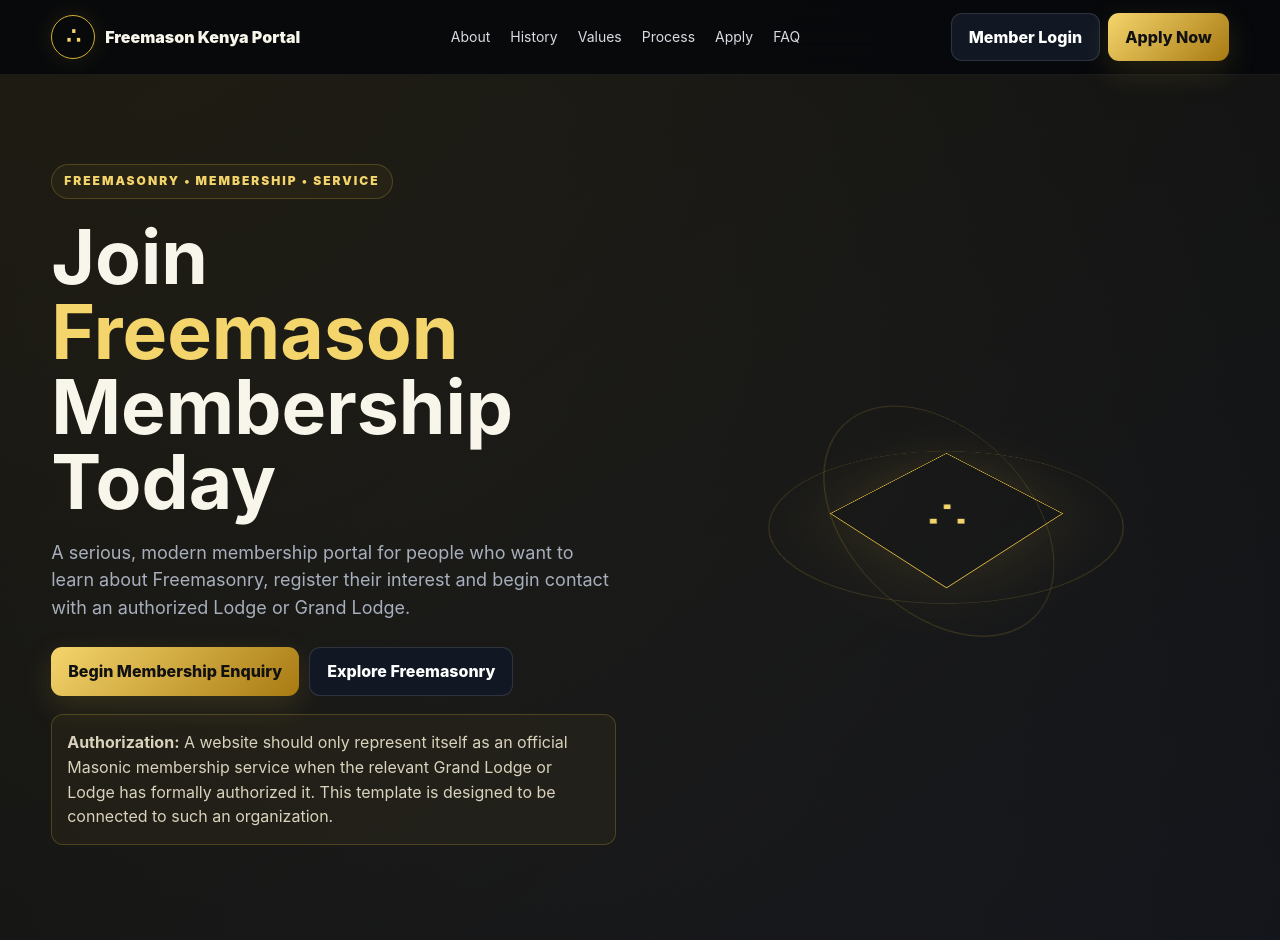
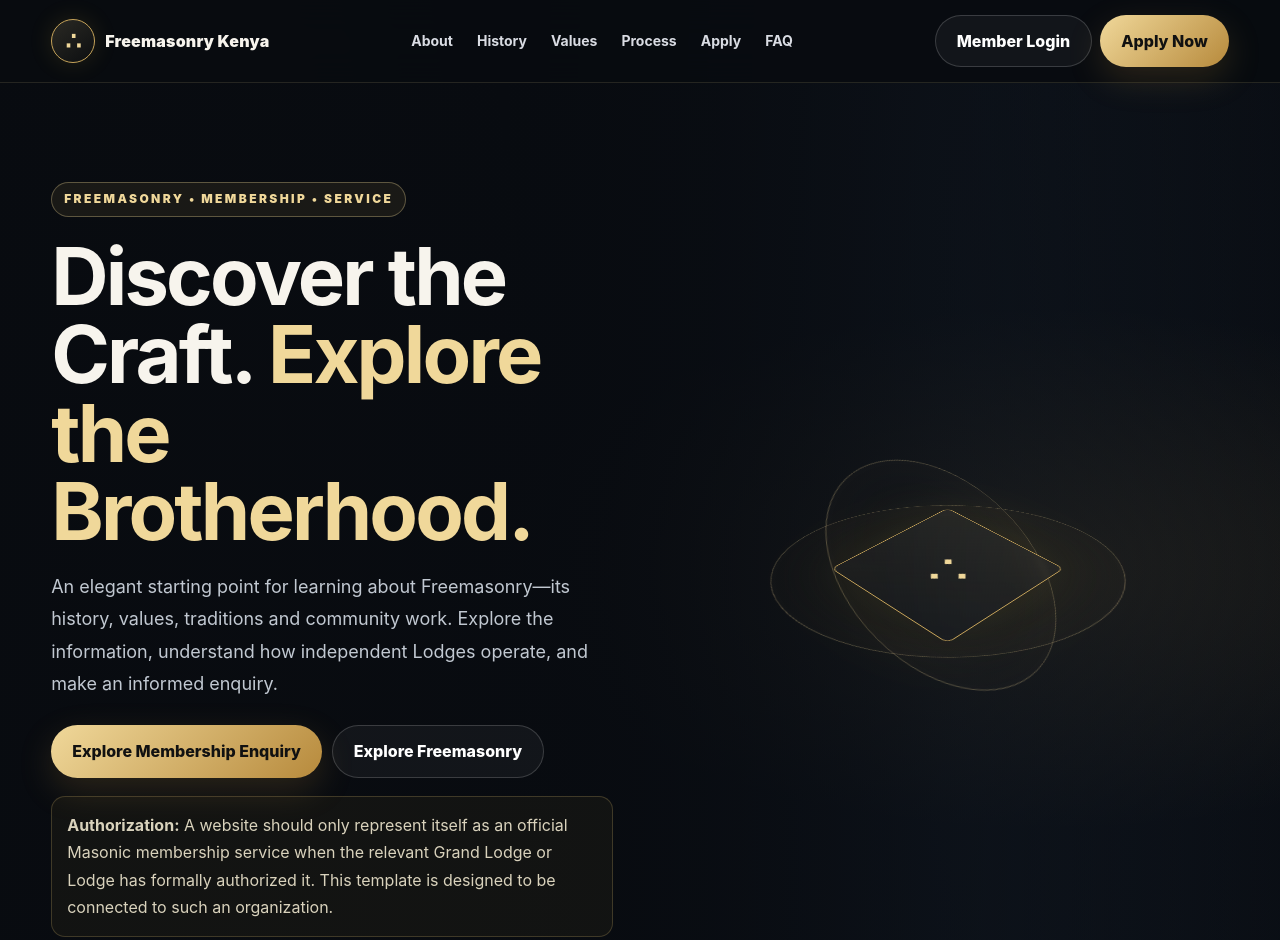
Before and after one commit to Trust254/Freemason, a plain HTML site: page index.html in a window 1280 px wide. Shown: the top 940 px of the page. Drawn offline with Linux system fonts and the light colour scheme; a script that the page names is missing.

Commit message:
Refresh Freemasonry Kenya public website design

```diff
--- a/index.html
+++ b/index.html
@@ -3,14 +3,14 @@
 <head>
 <meta charset="utf-8">
 <meta name="viewport" content="width=device-width,initial-scale=1">
-<meta name="description" content="Freemason Kenya Portal — learn about Freemasonry, submit a membership enquiry and securely track your application in Kenya.">
+<meta name="description" content="Explore Freemasonry in Kenya: history, principles, frequently asked questions and a transparent membership enquiry portal.">
 <meta name="theme-color" content="#080c13">
 <meta name="robots" content="index,follow">
 <meta property="og:title" content="Freemason Kenya Portal">
 <meta property="og:description" content="Freemasonry information and membership enquiries in Kenya.">
 <link rel="manifest" href="/manifest.webmanifest">
 <link rel="icon" href="/icon.svg" type="image/svg+xml">
-<title>Freemason Kenya Portal | Membership Enquiries</title>
+<title>Freemasonry Kenya | History, Principles & Membership Enquiries</title>
 <style>
 :root{--bg:#05070b;--panel:#0e1520;--panel2:#141d2a;--gold:#d4af37;--gold2:#f4d56c;--text:#f8f5ea;--muted:#a7afbc;--line:rgba(212,175,55,.25);--green:#35d39e;--red:#ff7373;--shadow:0 25px 70px rgba(0,0,0,.48)}
 *{box-sizing:border-box}html{scroll-behavior:smooth}body{margin:0;background:radial-gradient(circle at 12% 0,rgba(212,175,55,.12),transparent 28%),radial-gradient(circle at 90% 18%,rgba(70,90,170,.13),transparent 30%),var(--bg);color:var(--text);font-family:Inter,Arial,sans-serif;line-height:1.55}a{text-decoration:none;color:inherit}button,input,select,textarea{font:inherit}button{cursor:pointer}
@@ -34,12 +34,47 @@ footer{padding:55px 0;border-top:1px solid rgba(255,255,255,.07);color:var(--mut
 @keyframes spin{to{transform:rotateX(65deg) rotateZ(360deg)}}@keyframes float{50%{transform:rotateX(55deg) rotateZ(45deg) translateY(-18px)}}@keyframes pulse{50%{transform:scale(1.8);opacity:.5}}
 @media(max-width:900px){.hero-grid,.info-grid{grid-template-columns:1fr}.cards{grid-template-columns:1fr 1fr}.steps{grid-template-columns:1fr 1fr}.links,.navbtns{display:none}.menu{display:block}.kpis{grid-template-columns:1fr 1fr}}
 @media(max-width:600px){.cards,.grid,.kpis,.steps{grid-template-columns:1fr}.hero{padding:55px 0}.scene{height:330px}.r1{width:250px;height:250px}.r2{width:190px;height:190px}.cube{width:120px;height:120px}.head h2{font-size:33px}table{display:block;overflow:auto;white-space:nowrap}}
+
+/* 2026 visual refresh */
+:root{--bg:#080b10;--panel:#101925;--panel2:#172333;--gold:#c7a45a;--gold2:#f0d89a;--text:#f7f4ed;--muted:#b1bac7;--line:rgba(210,179,111,.24)}
+body{background:radial-gradient(ellipse at 75% 8%,rgba(56,83,116,.22),transparent 34%),radial-gradient(ellipse at 10% 22%,rgba(176,137,65,.13),transparent 30%),#080b10}
+header{background:rgba(8,11,16,.92);border-bottom-color:rgba(240,216,154,.13)}
+.nav{height:82px}.brand{letter-spacing:.2px}.mark{background:linear-gradient(145deg,rgba(240,216,154,.15),rgba(199,164,90,.02));font-size:25px}
+.links{gap:24px}.links a{font-weight:650;transition:color .2s}
+main{padding-top:82px}.hero{min-height:760px;position:relative}
+.hero:before{content:"";position:absolute;inset:0;background:linear-gradient(90deg,rgba(8,11,16,.98) 0%,rgba(8,11,16,.88) 48%,rgba(8,11,16,.3) 100%),radial-gradient(ellipse at 82% 50%,rgba(196,158,82,.16),transparent 38%);pointer-events:none}
+.hero-grid{position:relative;z-index:1;gap:54px}
+h1{font-size:clamp(46px,6.2vw,82px);letter-spacing:-2.8px;line-height:.99;max-width:720px}
+.hero p{max-width:610px;font-size:18px;line-height:1.8;color:#c1c8d1}
+.eyebrow{background:rgba(199,164,90,.09);border-color:rgba(240,216,154,.32);letter-spacing:2.4px}
+.btn{border-radius:999px;padding:13px 21px}.gold{background:linear-gradient(135deg,#f0d89a,#b78a3c);box-shadow:0 12px 35px rgba(183,138,60,.2)}
+.dark{background:rgba(255,255,255,.045);border-color:rgba(255,255,255,.17)}
+.scene{height:500px}.ring{border-color:rgba(240,216,154,.3);box-shadow:0 0 70px rgba(199,164,90,.04) inset}.cube{border-radius:8px;background:linear-gradient(145deg,rgba(240,216,154,.08),rgba(255,255,255,.015));backdrop-filter:blur(3px)}
+section{padding:100px 0}.head{margin-bottom:50px}.head h2{font-size:clamp(32px,4vw,48px);letter-spacing:-1.3px}.head p{font-size:16px;line-height:1.8}
+.card{background:linear-gradient(145deg,rgba(20,31,45,.95),rgba(12,18,27,.94));border-color:rgba(240,216,154,.17);border-radius:22px;padding:30px;box-shadow:0 18px 55px rgba(0,0,0,.2)}
+.card:hover{transform:translateY(-7px);border-color:rgba(240,216,154,.48);box-shadow:0 24px 65px rgba(0,0,0,.32)}
+.card h3{font-size:20px;letter-spacing:-.3px}.card p{line-height:1.75}
+.icon{width:54px;height:54px;border:1px solid rgba(240,216,154,.24);border-radius:16px;display:grid;place-items:center;background:rgba(199,164,90,.08);font-size:27px}
+.panel,.form{background:linear-gradient(145deg,rgba(17,26,39,.98),rgba(10,16,24,.98));border-color:rgba(240,216,154,.2);border-radius:24px}
+.form{padding:clamp(22px,4vw,42px)}
+input,select,textarea{background:#0a111a;border-color:#354153;border-radius:12px;padding:14px}
+input:focus,select:focus,textarea:focus{border-color:#e2c27f;box-shadow:0 0 0 3px rgba(226,194,127,.1)}
+.notice{border-radius:14px;line-height:1.7}
+.steps .step{background:linear-gradient(145deg,rgba(255,255,255,.055),rgba(255,255,255,.015));border-color:rgba(240,216,154,.17);padding:24px 16px}
+.step h4{font-size:15px}.num{background:linear-gradient(145deg,#f0d89a,#b78a3c);box-shadow:0 8px 22px rgba(183,138,60,.2)}
+.faq details{background:linear-gradient(145deg,#121d2a,#0d141e);border-color:rgba(240,216,154,.17);padding:20px 22px}
+.faq summary{font-size:16px}.faq p{line-height:1.8}
+footer{background:rgba(0,0,0,.16);padding:65px 0}
+.disclaimer{line-height:1.8}
+@media(max-width:900px){.hero{min-height:auto;padding:75px 0 55px}.hero:before{background:radial-gradient(ellipse at 70% 25%,rgba(196,158,82,.12),transparent 48%)}.hero-grid{gap:15px}.scene{height:340px}}
+@media(max-width:600px){.nav{height:70px}.brand{font-size:13px}.mark{width:38px;height:38px}.hero{padding:52px 0 30px}h1{letter-spacing:-1.8px}.hero p{font-size:16px}.actions .btn{width:100%}section{padding:72px 0}.card{padding:24px}.head{margin-bottom:34px}}
+
 </style>
 </head>
 <body>
 <header>
 <div class="container nav">
-<a class="brand" href="#home"><span class="mark">∴</span><span>Freemason Kenya Portal</span></a>
+<a class="brand" href="#home"><span class="mark">∴</span><span>Freemasonry Kenya</span></a>
 <nav class="links"><a href="#about">About</a><a href="#history">History</a><a href="#values">Values</a><a href="#process">Process</a><a href="#apply">Apply</a><a href="#faq">FAQ</a></nav>
 <div class="navbtns"><button class="btn dark" onclick="openLogin()">Member Login</button><a class="btn gold" href="#apply">Apply Now</a></div>
 <button class="menu" onclick="document.getElementById('mobile').classList.toggle('hidden')">☰</button>
@@ -54,9 +89,9 @@ footer{padding:55px 0;border-top:1px solid rgba(255,255,255,.07);color:var(--mut
 <div class="container hero-grid">
 <div>
 <span class="eyebrow">FREEMASONRY • MEMBERSHIP • SERVICE</span>
-<h1>Join <span>Freemason</span> Membership Today</h1>
-<p>A serious, modern membership portal for people who want to learn about Freemasonry, register their interest and begin contact with an authorized Lodge or Grand Lodge.</p>
-<div class="actions"><a class="btn gold" href="#apply">Begin Membership Enquiry</a><a class="btn dark" href="#history">Explore Freemasonry</a></div>
+<h1>Discover the Craft. <span>Explore the Brotherhood.</span></h1>
+<p>An elegant starting point for learning about Freemasonry—its history, values, traditions and community work. Explore the information, understand how independent Lodges operate, and make an informed enquiry.</p>
+<div class="actions"><a class="btn gold" href="#apply">Explore Membership Enquiry</a><a class="btn dark" href="#history">Explore Freemasonry</a></div>
 <div class="notice"><strong>Authorization:</strong> A website should only represent itself as an official Masonic membership service when the relevant Grand Lodge or Lodge has formally authorized it. This template is designed to be connected to such an organization.</div>
 </div>
 <div class="scene"><div class="ring r1"></div><div class="ring r2"></div><div class="cube"><span>∴</span></div></div>
@@ -64,7 +99,7 @@ footer{padding:55px 0;border-top:1px solid rgba(255,255,255,.07);color:var(--mut
 </section>
 
 <section id="about">
-<div class="container"><div class="head"><small>ABOUT FREEMASONRY</small><h2>A Historic Fraternal Institution</h2><p>Freemasonry has roots associated with medieval stonemasonry and has developed into a network of independent Masonic jurisdictions and Lodges.</p></div>
+<div class="container"><div class="head"><small>ABOUT FREEMASONRY</small><h2>A Tradition of Learning, Fellowship & Service</h2><p>Freemasonry has roots associated with medieval stonemasonry and has developed into a network of independent Masonic jurisdictions and Lodges.</p></div>
 <div class="cards">
 <div class="card"><div class="icon">⚒</div><h3>Heritage</h3><p>Modern Freemasonry draws on symbols, traditions and ceremonies associated with the stonemasons of the medieval period.</p></div>
 <div class="card"><div class="icon">∴</div><h3>Brotherhood</h3><p>Lodges provide opportunities for fellowship, friendship, reflection and personal development.</p></div>
@@ -104,14 +139,14 @@ footer{padding:55px 0;border-top:1px solid rgba(255,255,255,.07);color:var(--mut
 </section>
 
 <section id="process">
-<div class="container"><div class="head"><small>MEMBERSHIP JOURNEY</small><h2>From Enquiry to Lodge Contact</h2><p>A serious membership system should keep applicants informed at every stage.</p></div>
+<div class="container"><div class="head"><small>MEMBERSHIP JOURNEY</small><h2>A Clear, Respectful Enquiry Process</h2><p>A serious membership system should keep applicants informed at every stage.</p></div>
 <div class="steps">
 <div class="step"><div class="num">1</div><h4>Register</h4><p>Create an applicant account.</p></div><div class="step"><div class="num">2</div><h4>Apply</h4><p>Submit your membership enquiry.</p></div><div class="step"><div class="num">3</div><h4>Review</h4><p>Authorized officers review the request.</p></div><div class="step"><div class="num">4</div><h4>Contact</h4><p>A Lodge representative contacts you.</p></div><div class="step"><div class="num">5</div><h4>Decision</h4><p>The relevant jurisdiction completes its own process.</p></div>
 </div></div>
 </section>
 
 <section id="apply">
-<div class="container"><div class="head"><small>START YOUR JOURNEY</small><h2>Membership Enquiry</h2><p>Submit your details so an authorized organization can contact you.</p></div>
+<div class="container"><div class="head"><small>START YOUR JOURNEY</small><h2>Make an Informed Enquiry</h2><p>Submit your details so an authorized organization can contact you.</p></div>
 <div class="form">
 <form id="applyForm">
 <div class="grid">
@@ -149,7 +184,7 @@ footer{padding:55px 0;border-top:1px solid rgba(255,255,255,.07);color:var(--mut
 <div class="container">
 <button class="btn dark" onclick="openAdmin()">Authorized Administration</button>
 <p class="disclaimer">For a real deployment, connect this frontend to a secure backend with server-side authentication, hashed passwords, MFA, database storage, HTTPS, CSRF protection, rate limiting, audit logs, privacy controls and an approved payment provider. Never place administrator passwords or payment secrets in index.html.</p>
-<p>© 2026 Freemason Kenya Portal</p>
+<p>© 2026 Freemasonry Kenya Information Portal</p>
 </div>
 </footer>
 
```
